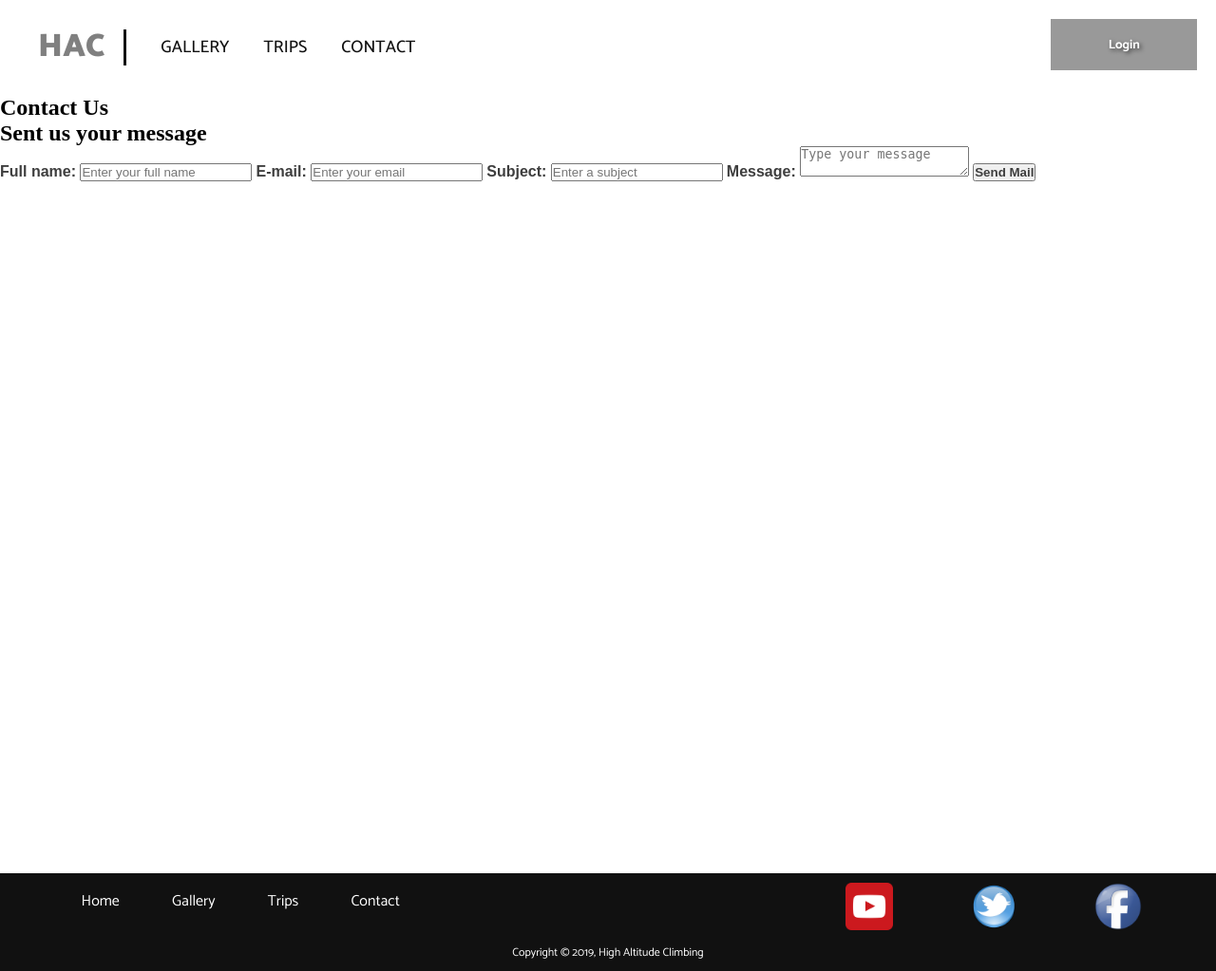
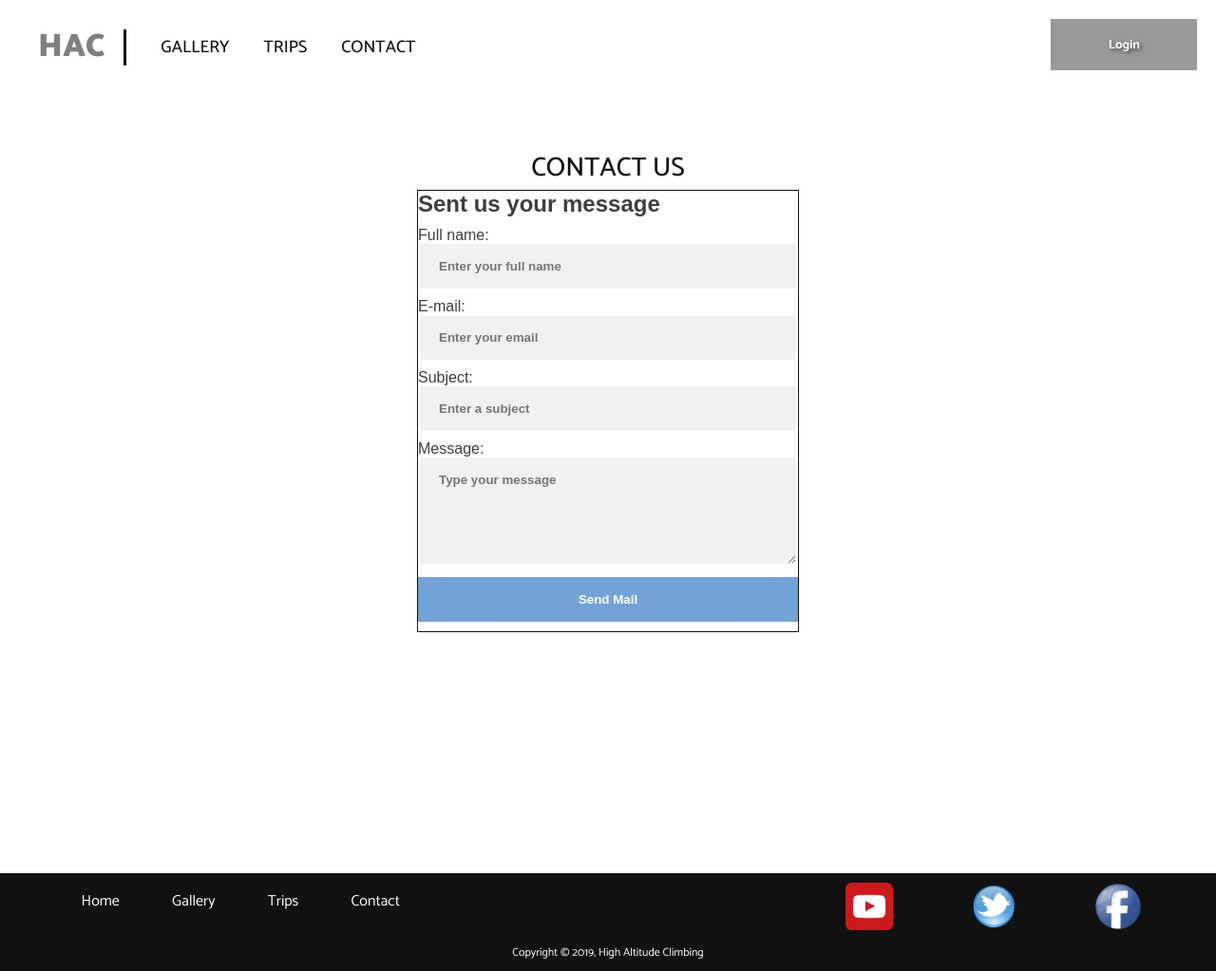
Before and after one commit to orestistsioukis/HAC, a PHP site: page /contact.php in a window 1280 px wide. Shown: the whole page at 95% size. Run offline with PHP 8.4, Linux system fonts and the light colour scheme.

Commit message:
changing style of gallery upload form and contact form

```diff
--- a/style.css
+++ b/style.css
@@ -649,7 +649,8 @@ footer ul li a {
 	flex-direction: row;
 	flex-wrap: wrap;
 	justify-content: center;
-	align-content: center;
+  align-content: center;
+  margin-bottom: 20px;
 }
 .gallery-container a {
 	width: 270px;
@@ -681,60 +682,34 @@ footer ul li a {
 .gallery-upload {
   width: 100%;
   max-width: fit-content;
-  height: fit-content;
+  background-color: #fff;
   overflow: hidden;
-  background-color: #cfcfcf;
-  border: 1px solid #fff;
-  border-radius: 4px;
-	position: relative;
-	top: 20px;
-  margin-bottom: 40px;
-  margin-top: 20px;
+  border: 1px solid #111;
 }
-.gallery-upload h2,
+.gallery-upload h1,
+input,
 label,
 button {
   font-family: arial;
-  font-weight: 600;
+  font-weight: 700;
   color: #3e3e3e;
 }
-.gallery-upload h2 {
+.gallery-upload h1 {
   margin-bottom: 10px;
-  font-size: 22px;
-  text-align: left;
 }
 .gallery-upload label {
   font-weight: 500;
 }
-.gallery-upload .error {
-  display: inline;
-  font-family: arial;
-  font-weight: 300;
-  font-size: 18px;
-  text-align: center;
-  color: #ff0000;
+.gallery-upload input[type=text],
+.gallery-upload input[type=file] {
+  width: calc(100% - 44px);
+  padding: 16px 20px;
+  margin: 0px 2px 10px 2px;
+  border: none;
+  background: #f1f1f1;
 }
-.gallery-upload .success {
-  display: inline;
-  font-family: arial;
-  font-weight: 300;
-  font-size: 18px;
-  text-align: center;
-  color: #00ff00;
-}
-.gallery-upload input {
-	width: 100%;
-  padding: 8px 0px;
-  margin: 10px 0px;
-  border: none;
-  background-color: #fff;
-  text-align: center;
-}
-.gallery-upload input[type=file]{
-  cursor: pointer;
-}
-.gallery-upload  button {
-	background-color: #6970b4;
+.gallery-upload button {
+  background-color: #508bce;
   color: #fff;
   opacity: 0.8;
   padding: 16px 20px;
@@ -743,23 +718,34 @@ button {
   width: 100%;
   margin-bottom: 10px;
 }
-.gallery-upload  button:hover{
+button:hover
+ {
   opacity: 1;
 }
-@media only screen and (min-width: 425px){
-  .gallery-upload {
-    width: 375px;
-    margin-left: auto;
-    margin-right: auto;
-    height: fit-content;
-    overflow: hidden;
-    background-color: #f1f1f1;
-    position: relative;
-    top: 20px;
-    margin-bottom: 40px;
-  }
+.gallery-upload .error{
+  margin: 10px 2px 10px 2px;
+  border: none;
+  color: #ff0000;
+  text-align: center;
+  font-family: Arial, Helvetica, sans-serif;
+  font-size: 18px;
+  font-weight: 700;
+}
+.gallery-upload .success{
+  margin: 10px 2px 10px 2px;
+  border: none;
+  color: #4CAF50;
+  text-align: center;
+  font-family: Arial, Helvetica, sans-serif;
+  font-size: 18px;
+  font-weight: 700;
 }
 @media only screen and (min-width: 768px){
+  .gallery-upload {
+    width: 100%;
+    max-width: 400px;
+    margin: 0 auto;
+  }
   .main-gallery {
     width: 100%;
     max-width: 1200px;
@@ -769,3 +755,96 @@ button {
     padding-top: 0px;
   }
 }
+/****CONTACT.PHP****/
+/*CONTACT*/
+.main-contact {
+  width: 95%;
+	margin-left: 2.5%;
+	margin-right: 2.5%;
+}
+.contact-section {
+  padding-top: 54px;
+}
+.contact-section h2 {
+  font-family: Catamaran;
+	font-size: 28px;
+	font-weight: 500;
+	color: #111;
+  text-transform: uppercase;
+  text-align: center;
+}
+
+/*FORM*/
+.contact-form {
+  width: 100%;
+  max-width: fit-content;
+  background-color: #fff;
+  overflow: hidden;
+  border: 1px solid #111;
+  z-index: 1000;
+}
+.contact-form h1,
+label,
+textarea,
+button {
+  font-family: arial;
+  font-weight: 700;
+  color: #3e3e3e;
+}
+.contact-form h1 {
+  margin-bottom: 10px;
+}
+.contact-form label {
+  font-weight: 500;
+}
+.contact-form input[type=text],
+.contact-form textarea {
+  width: calc(100% - 44px);
+  padding: 16px 20px;
+  margin: 0px 2px 10px 2px;
+  border: none;
+  background: #f1f1f1;
+}
+.contact-form textarea {
+  height: 80px;
+  max-height: 80px;
+}
+.contact-form button {
+  background-color: #508bce;
+  color: #fff;
+  opacity: 0.8;
+  padding: 16px 20px;
+  border: none;
+  cursor: pointer;
+  width: 100%;
+  margin-bottom: 10px;
+}
+button:hover
+ {
+  opacity: 1;
+}
+.contact-form .error{
+  margin: 10px 2px 10px 2px;
+  border: none;
+  color: #ff0000;
+  text-align: center;
+  font-family: Arial, Helvetica, sans-serif;
+  font-size: 18px;
+  font-weight: 700;
+}
+.contact-form .success{
+  margin: 10px 2px 10px 2px;
+  border: none;
+  color: #4CAF50;
+  text-align: center;
+  font-family: Arial, Helvetica, sans-serif;
+  font-size: 18px;
+  font-weight: 700;
+}
+@media only screen and (min-width: 768px){
+  .contact-form {
+    width: 100%;
+    max-width: 400px;
+    margin: 0 auto;
+  }
+}
```
